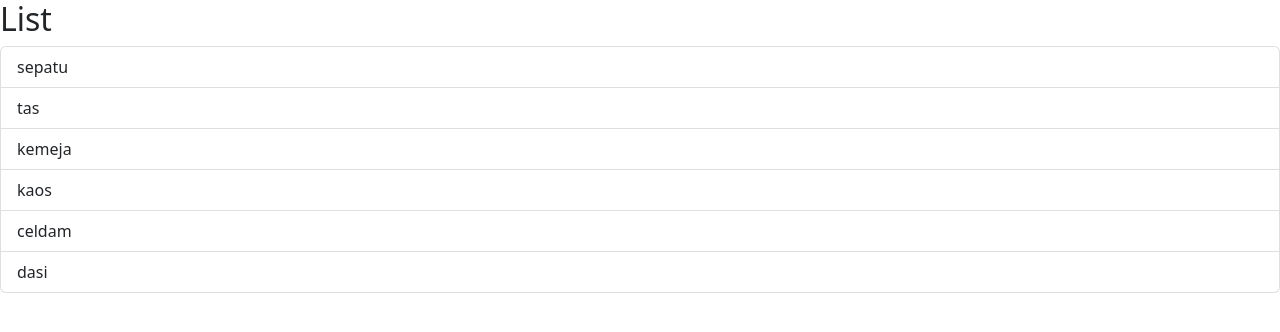
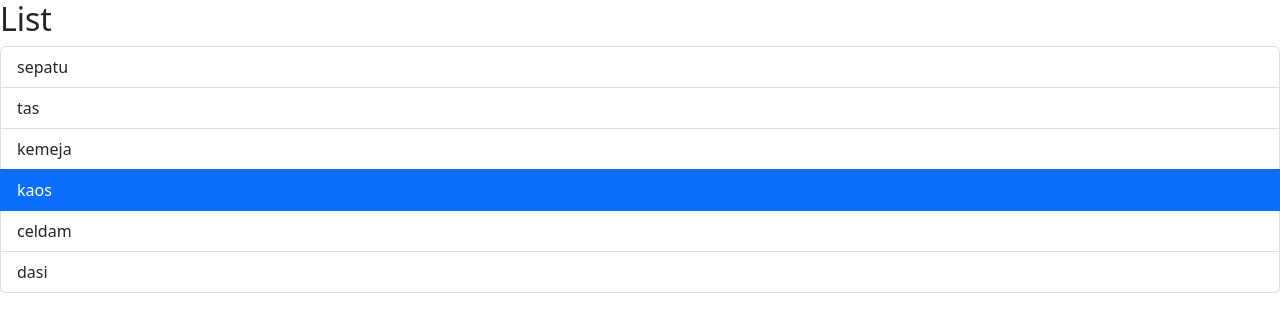
Before and after one commit to indraworks/reactmosh-beginner, a React (Vite) app: page / in a window 1280 px wide. Shown: the top 332 px of the page. Built offline with nearby package versions, Linux system fonts and the light colour scheme.

Commit message:
2.61 pre- managing state gak pake useState gak bisa

```diff
--- a/src/components/ListGroup.tsx
+++ b/src/components/ListGroup.tsx
@@ -2,27 +2,26 @@ import { MouseEvent } from "react";
 
 function ListGroup() {
   let items = ["sepatu", "tas", "kemeja", "kaos", "celdam", "dasi"];
-  //kita ganti let agar bisa di update ukt percobaan iternary operator dan &&
-  //items =[]
+  //kita buat variabel utk SelectedItem
+  let SelectedIndex = 3; //kalau dia -1 artinya tidak dipilih karna tidak ada index array yg -1
+  //sua mulai dari nol
 
-  //jika kita buat fnction event di luar jsx atau diaas return() maka harus parameternya diberi type anotation
-  //atau paramnya yg masuk ke function harus dideclare typenya!
-  //contoh :
-  const handlerClick = (event: MouseEvent) => {
-    console.log(event);
-  };
   return (
     <>
       {items.length == 0 && <p>Item not Found !!</p>}
       <ul className="list-group">
-        {items.map((item) => {
+        {items.map((item, index) => {
           return (
             <li
-              className="list-group-item"
+              className={
+                SelectedIndex === index
+                  ? "list-group-item active"
+                  : "list-group-item"
+              }
               key={item}
               // onClick={()=>console.log(item,index)}
               //onClick={(event) => console.log(event)}
-              onClick={handlerClick}
+              onClick={() => (SelectedIndex = index)} //ini yg akan sebabkan nilai selected index berubah
             >
               {item}
             </li>
@@ -34,3 +33,11 @@ function ListGroup() {
 }
 
 export default ListGroup;
+/*catatan 2.5 Managing State
+Pada managing state ini kit aakan buat supaya ListItem group yg kita tekan akan tersorot
+jika active
+
+
+
+
+*/
```
Also changed, not shown: catatan_bab2.txt.
